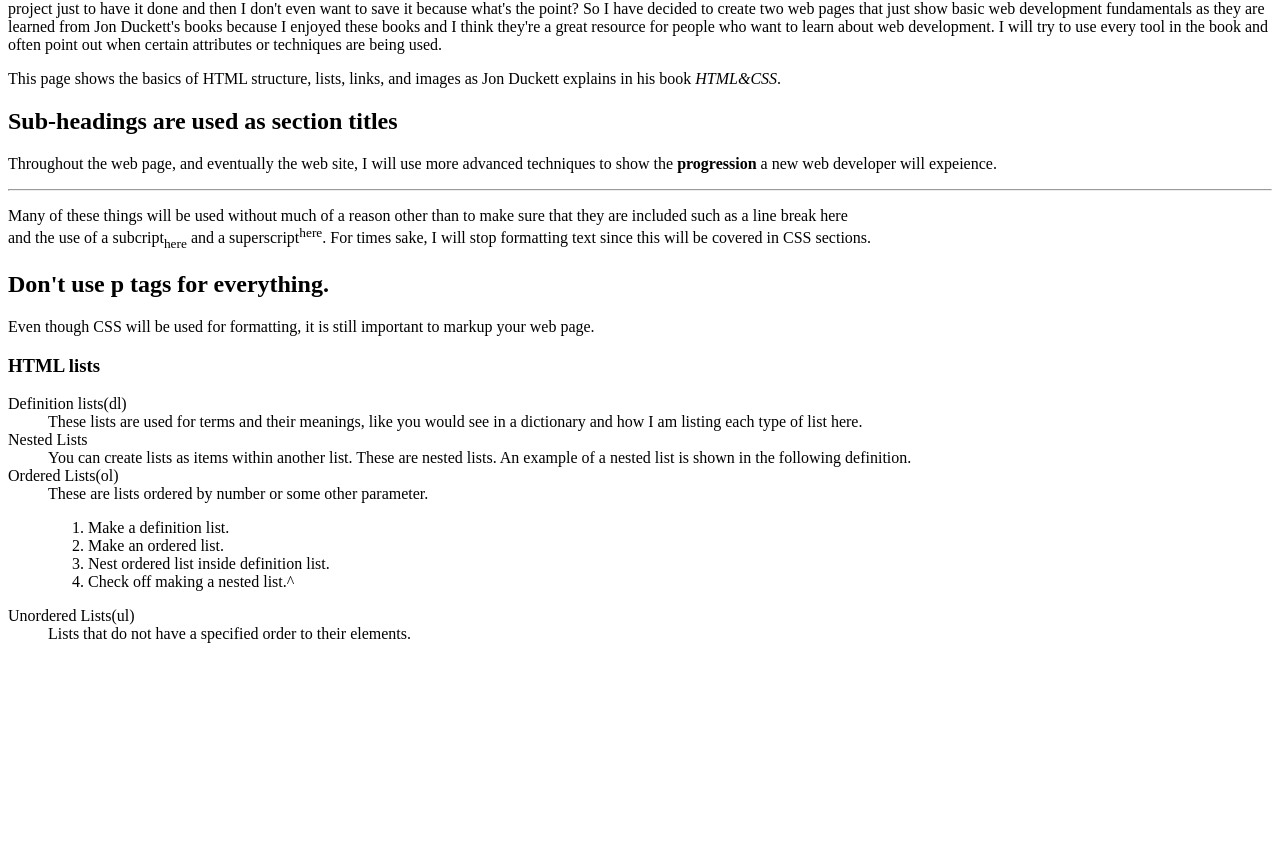
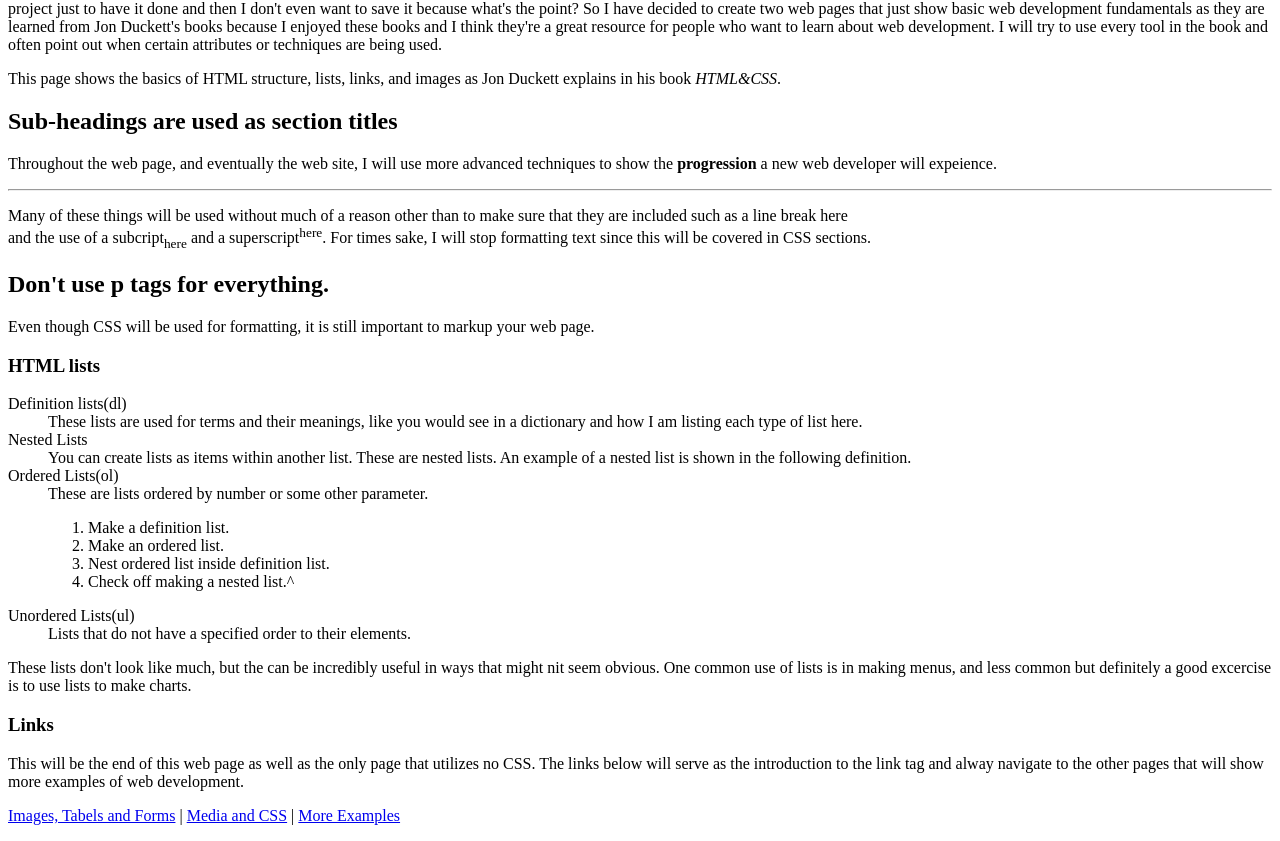
Before and after one commit to eroliver/Duckett-Books, a plain HTML site: page index.html in a window 1280 px wide. Shown: the part 116-957 px from the top of the page. Before the commit the page ends 800 px from the top, so only its background shows below. Drawn offline with Linux system fonts and the light colour scheme.

Commit message:
Finished page 1 added new files

```diff
--- a/index.html
+++ b/index.html
@@ -31,6 +31,9 @@
             <dt>Unordered Lists(ul)</dt>
             <dd>Lists that do not have a specified order to their elements.</dd>
         </dd>
-
        </dl>
+       <p>These lists don't look like much, but the can be incredibly useful in ways that might nit seem obvious. One common use of lists is in making menus, and less common but definitely a good excercise is to use lists to make charts.</p>
+       <h3>Links</h3>
+       <p>This will be the end of this web page as well as the only page that utilizes no CSS. The links below will serve as the introduction to the link tag and alway navigate to the other pages that will show more examples of web development.</p>
+       <p><a href=itf.html>Images, Tabels and Forms</a> | <a href=mediacss.html>Media and CSS</a> | <a href=more.html>More Examples</a></p>
 </body>
```
Also changed, not shown: itf.html (added), media.html (added), more.html (added).
